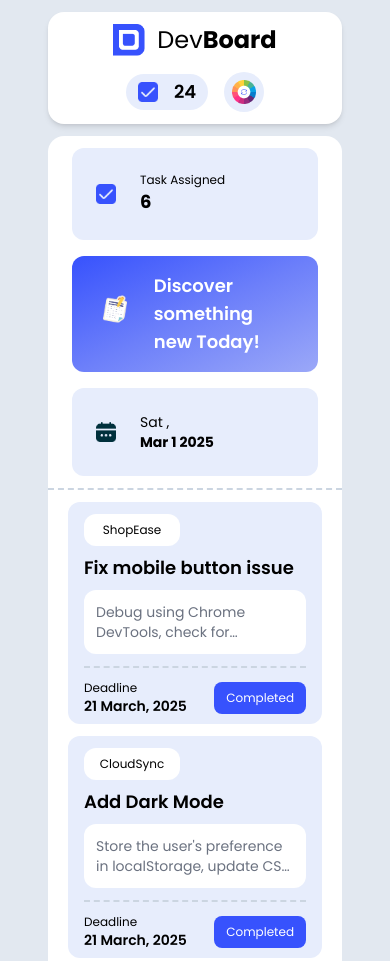
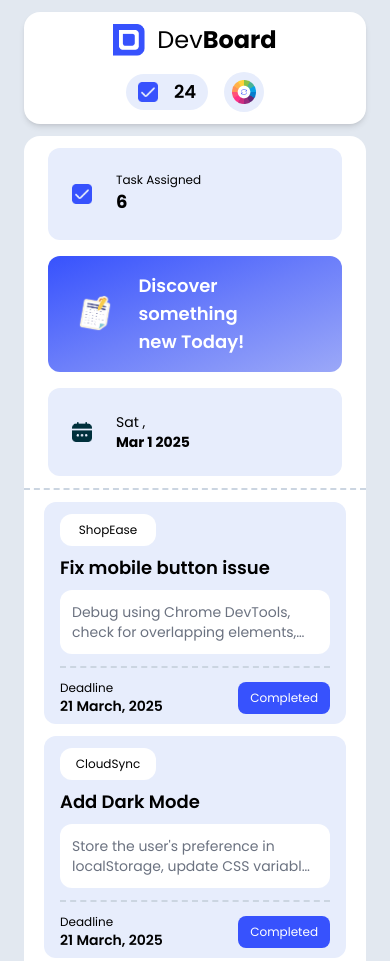
Before and after one commit to spshamim/assignment_5, a plain HTML site: page index.html in a window 390 px wide. Shown: the top 961 px of the page. Drawn offline with nearby package versions, Linux system fonts and the light colour scheme.

Commit message:
100% with Responsive

```diff
--- a/index.html
+++ b/index.html
@@ -32,7 +32,7 @@
     </head>
     <body class="font-poppins bg-slate-200" onload="updateDateAndTaskOnHand()">
         <header
-            class="max-w-screen-2xl bg-white sm:mx-28 mx-12 mt-3 rounded-2xl shadow-md"
+            class="max-w-screen-2xl bg-white sm:mx-12 md:mx-28 mx-6 mt-3 rounded-2xl shadow-md"
         >
             <!-- Container -->
             <div
@@ -80,16 +80,16 @@
             </div>
         </header>
 
-        <main class="max-w-screen-2xl sm:mx-28 mx-12 mt-3 mb-1">
+        <main class="max-w-screen-2xl sm:mx-12 md:mx-28 mx-6 mt-3 mb-1">
             <section class="flex flex-col md:flex-row gap-4">
                 <!-- Left Side -->
                 <div class="bg-white rounded-2xl w-full md:w-[75%]">
                     <!-- Top -->
                     <div
-                        class="flex flex-col md:flex-row justify-between items-center w-full gap-4 border-b-2 border-dashed border-slate-300 px-6 py-3"
+                        class="flex flex-col lg:flex-row justify-between items-center w-full gap-4 border-b-2 border-dashed border-slate-300 px-6 py-3"
                     >
                         <div
-                            class="flex items-center bg-[#e7edfc] w-full md:w-[25%] rounded-xl p-6 gap-6"
+                            class="flex items-center bg-[#e7edfc] w-full lg:w-[25%] rounded-xl p-6 gap-6"
                         >
                             <div class="w-5 h-5">
                                 <img
@@ -107,7 +107,7 @@
                         </div>
 
                         <div
-                            class="flex items-center bg-gradient-to-br from-[#3752fd] via-[#6c7ffa] to-[#9ba8f8] w-full md:w-[50%] rounded-xl px-7 py-4 gap-6 cursor-pointer"
+                            class="flex items-center bg-gradient-to-br from-[#3752fd] via-[#6c7ffa] to-[#9ba8f8] w-full lg:w-[50%] rounded-xl px-7 py-4 gap-6 cursor-pointer"
                             id="discover-btn"
                         >
                             <div class="w-10 h-10">
@@ -125,7 +125,7 @@
                         </div>
 
                         <div
-                            class="flex items-center bg-[#e7edfc] w-full md:w-[25%] rounded-xl px-6 py-6 gap-6"
+                            class="flex items-center bg-[#e7edfc] w-full lg:w-[25%] rounded-xl px-6 py-6 gap-6"
                         >
                             <div class="w-5 h-5">
                                 <img
@@ -146,7 +146,7 @@
 
                     <!-- Bottom -->
                     <div
-                        class="w-full px-5 py-3 grid grid-cols-1 md:grid-cols-3 gap-3"
+                        class="w-full px-5 py-3 grid grid-cols-1 sm:grid-cols-2 lg:grid-cols-3 gap-3"
                         id="task-container"
                     >
                         <div class="bg-[#e7edfc] rounded-xl px-4 py-2">
```
Also changed, not shown: blog.html (+1 -1 lines).
